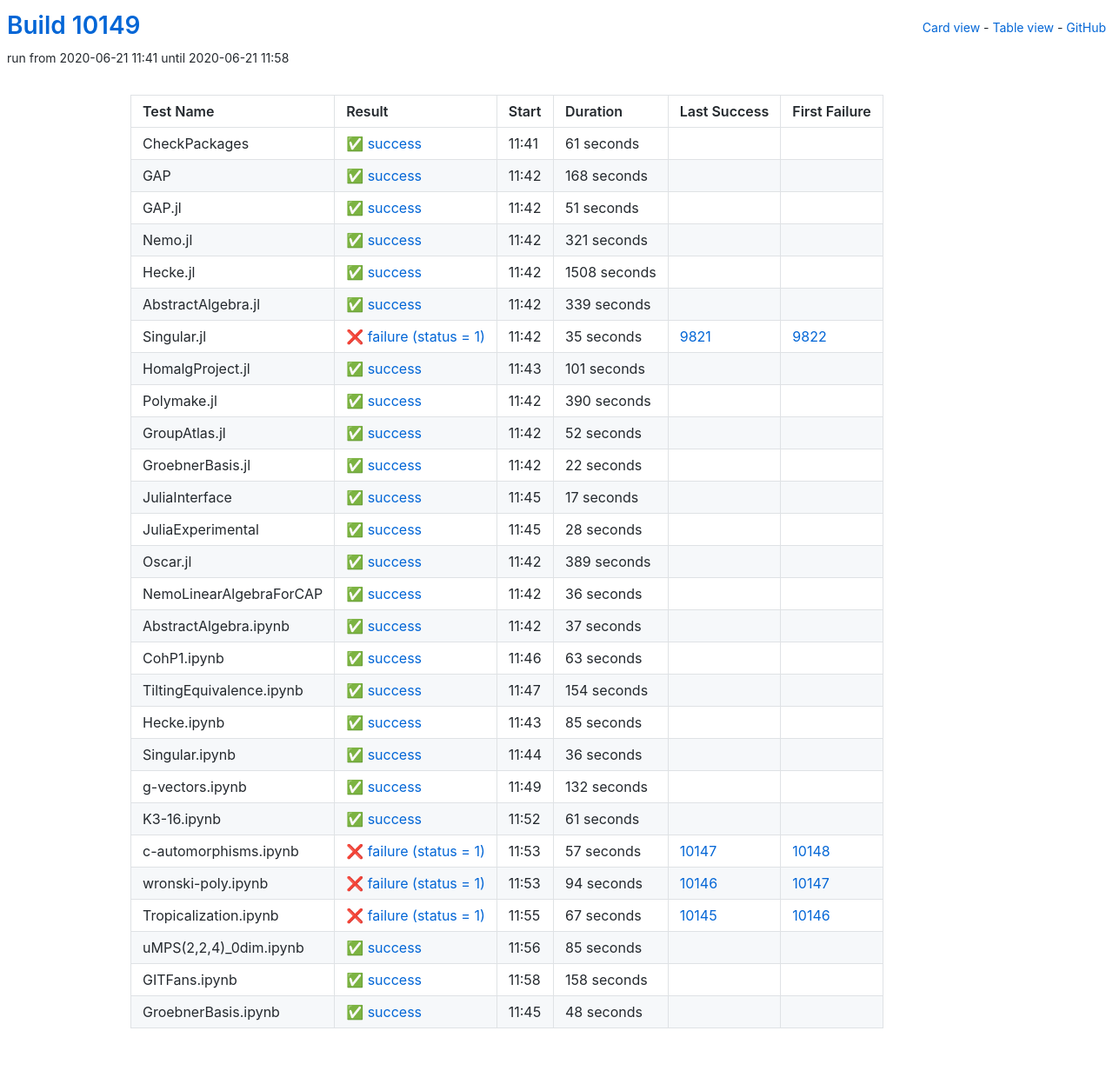
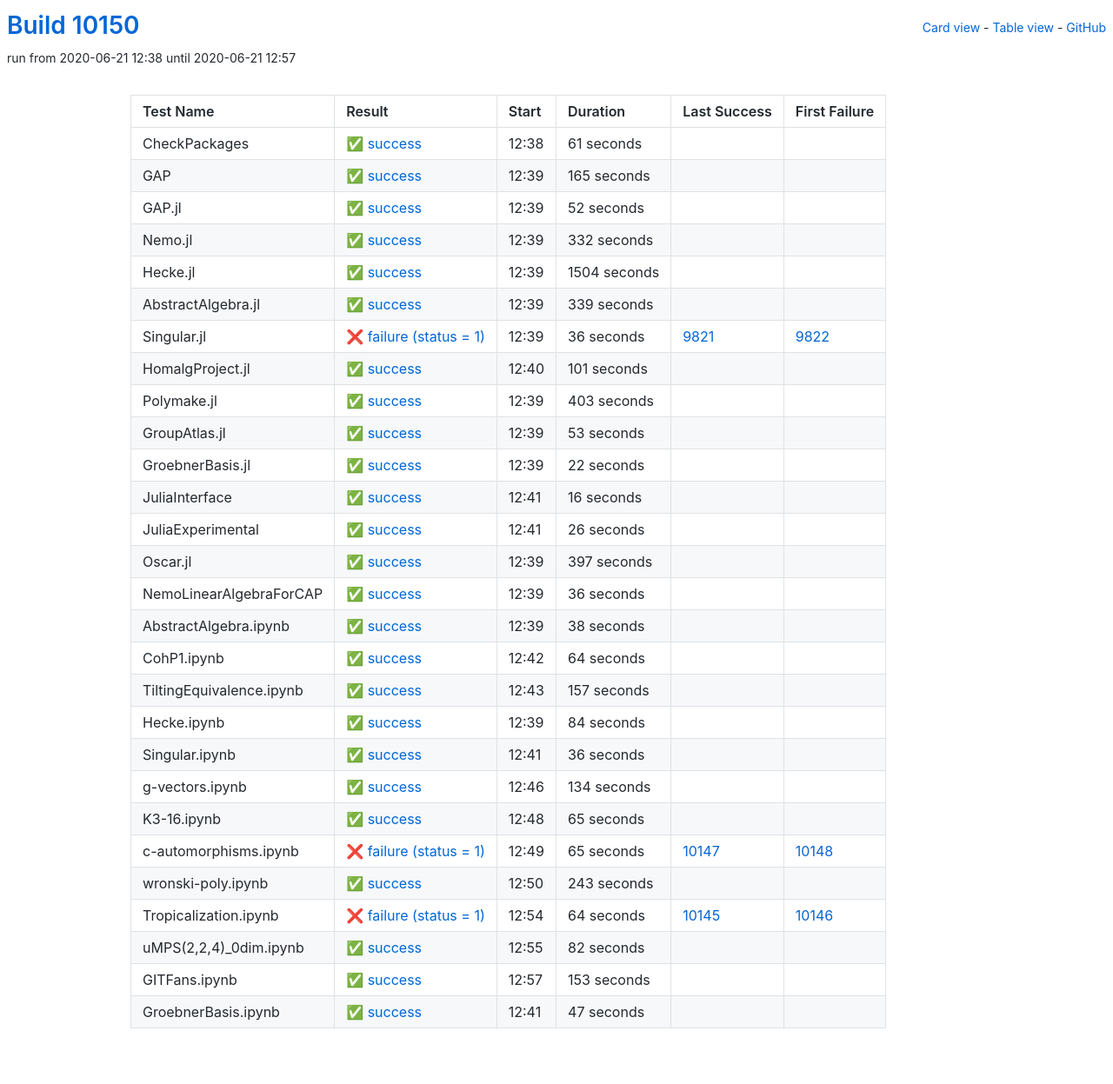
Before and after one commit to oscar-system/oscar-ci-status, a Jekyll site: the page built from table.html, in a window 1280 px wide. Shown: the whole page at 87% size. Built offline with Jekyll 4.4.1, drawn with Linux system fonts in a browser that asks for light colours.

Commit message:
Build #10150

```diff
--- a/_data/ci.yml
+++ b/_data/ci.yml
@@ -1,6 +1,6 @@
 ---
-build: 10149
-build_url: https://oscarci.mathematik.uni-kl.de/job/oscar/10149/
+build: 10150
+build_url: https://oscarci.mathematik.uni-kl.de/job/oscar/10150/
 job: oscar
 organization: oscar-system
 repo: oscar-ci-status
@@ -8,8 +8,8 @@
 tests:
 - name: CheckPackages
   id: checkpackages
-  log: https://oscarci.mathematik.uni-kl.de/job/oscar/10149/artifact/logs/build-10149/CheckPackages.log
-  start: 2020-06-21 11:41
+  log: https://oscarci.mathematik.uni-kl.de/job/oscar/10150/artifact/logs/build-10150/CheckPackages.log
+  start: 2020-06-21 12:38
   success: true
   exitcode: 0
   status: success
@@ -20,56 +20,56 @@
   first_failure_url:
 - name: GAP
   id: gap
-  log: https://oscarci.mathematik.uni-kl.de/job/oscar/10149/artifact/logs/build-10149/GAP.log
-  start: 2020-06-21 11:42
+  log: https://oscarci.mathematik.uni-kl.de/job/oscar/10150/artifact/logs/build-10150/GAP.log
+  start: 2020-06-21 12:39
   success: true
   exitcode: 0
   status: success
-  duration: 168
+  duration: 165
   last_success: false
   last_success_url:
   first_failure: false
   first_failure_url:
 - name: GAP.jl
   id: gap-jl
-  log: https://oscarci.mathematik.uni-kl.de/job/oscar/10149/artifact/logs/build-10149/GAP.jl.log
-  start: 2020-06-21 11:42
+  log: https://oscarci.mathematik.uni-kl.de/job/oscar/10150/artifact/logs/build-10150/GAP.jl.log
+  start: 2020-06-21 12:39
   success: true
   exitcode: 0
   status: success
-  duration: 51
+  duration: 52
   last_success: false
   last_success_url:
   first_failure: false
   first_failure_url:
 - name: Nemo.jl
   id: nemo-jl
-  log: https://oscarci.mathematik.uni-kl.de/job/oscar/10149/artifact/logs/build-10149/Nemo.jl.log
-  start: 2020-06-21 11:42
+  log: https://oscarci.mathematik.uni-kl.de/job/oscar/10150/artifact/logs/build-10150/Nemo.jl.log
+  start: 2020-06-21 12:39
   success: true
   exitcode: 0
   status: success
-  duration: 321
+  duration: 332
   last_success: false
   last_success_url:
   first_failure: false
   first_failure_url:
 - name: Hecke.jl
   id: hecke-jl
-  log: https://oscarci.mathematik.uni-kl.de/job/oscar/10149/artifact/logs/build-10149/Hecke.jl.log
-  start: 2020-06-21 11:42
+  log: https://oscarci.mathematik.uni-kl.de/job/oscar/10150/artifact/logs/build-10150/Hecke.jl.log
+  start: 2020-06-21 12:39
   success: true
   exitcode: 0
   status: success
-  duration: 1508
+  duration: 1504
   last_success: false
   last_success_url:
   first_failure: false
   first_failure_url:
 - name: AbstractAlgebra.jl
   id: abstractalgebra-jl
-  log: https://oscarci.mathematik.uni-kl.de/job/oscar/10149/artifact/logs/build-10149/AbstractAlgebra.jl.log
-  start: 2020-06-21 11:42
+  log: https://oscarci.mathematik.uni-kl.de/job/oscar/10150/artifact/logs/build-10150/AbstractAlgebra.jl.log
+  start: 2020-06-21 12:39
   success: true
   exitcode: 0
   status: success
@@ -80,20 +80,20 @@
   first_failure_url:
 - name: Singular.jl
   id: singular-jl
-  log: https://oscarci.mathematik.uni-kl.de/job/oscar/10149/artifact/logs/build-10149/Singular.jl.log
-  start: 2020-06-21 11:42
+  log: https://oscarci.mathematik.uni-kl.de/job/oscar/10150/artifact/logs/build-10150/Singular.jl.log
+  start: 2020-06-21 12:39
   success: false
   exitcode: 1
   status: failure
-  duration: 35
+  duration: 36
   last_success: 9821
   last_success_url: https://oscarci.mathematik.uni-kl.de/job/oscar/9821/
   first_failure: 9822
   first_failure_url: https://oscarci.mathematik.uni-kl.de/job/oscar/9822/
 - name: HomalgProject.jl
   id: homalgproject-jl
-  log: https://oscarci.mathematik.uni-kl.de/job/oscar/10149/artifact/logs/build-10149/HomalgProject.jl.log
-  start: 2020-06-21 11:43
+  log: https://oscarci.mathematik.uni-kl.de/job/oscar/10150/artifact/logs/build-10150/HomalgProject.jl.log
+  start: 2020-06-21 12:40
   success: true
   exitcode: 0
   status: success
@@ -104,32 +104,32 @@
   first_failure_url:
 - name: Polymake.jl
   id: polymake-jl
-  log: https://oscarci.mathematik.uni-kl.de/job/oscar/10149/artifact/logs/build-10149/Polymake.jl.log
-  start: 2020-06-21 11:42
+  log: https://oscarci.mathematik.uni-kl.de/job/oscar/10150/artifact/logs/build-10150/Polymake.jl.log
+  start: 2020-06-21 12:39
   success: true
   exitcode: 0
   status: success
-  duration: 390
+  duration: 403
   last_success: false
   last_success_url:
   first_failure: false
   first_failure_url:
 - name: GroupAtlas.jl
   id: groupatlas-jl
-  log: https://oscarci.mathematik.uni-kl.de/job/oscar/10149/artifact/logs/build-10149/GroupAtlas.jl.log
-  start: 2020-06-21 11:42
+  log: https://oscarci.mathematik.uni-kl.de/job/oscar/10150/artifact/logs/build-10150/GroupAtlas.jl.log
+  start: 2020-06-21 12:39
   success: true
   exitcode: 0
   status: success
-  duration: 52
+  duration: 53
   last_success: false
   last_success_url:
   first_failure: false
   first_failure_url:
 - name: GroebnerBasis.jl
   id: groebnerbasis-jl
-  log: https://oscarci.mathematik.uni-kl.de/job/oscar/10149/artifact/logs/build-10149/GroebnerBasis.jl.log
-  start: 2020-06-21 11:42
+  log: https://oscarci.mathematik.uni-kl.de/job/oscar/10150/artifact/logs/build-10150/GroebnerBasis.jl.log
+  start: 2020-06-21 12:39
   success: true
   exitcode: 0
   status: success
@@ -140,44 +140,44 @@
   first_failure_url:
 - name: JuliaInterface
   id: juliainterface
-  log: https://oscarci.mathematik.uni-kl.de/job/oscar/10149/artifact/logs/build-10149/JuliaInterface.log
-  start: 2020-06-21 11:45
+  log: https://oscarci.mathematik.uni-kl.de/job/oscar/10150/artifact/logs/build-10150/JuliaInterface.log
+  start: 2020-06-21 12:41
   success: true
   exitcode: 0
   status: success
-  duration: 17
+  duration: 16
   last_success: false
   last_success_url:
   first_failure: false
   first_failure_url:
 - name: JuliaExperimental
   id: juliaexperimental
-  log: https://oscarci.mathematik.uni-kl.de/job/oscar/10149/artifact/logs/build-10149/JuliaExperimental.log
-  start: 2020-06-21 11:45
+  log: https://oscarci.mathematik.uni-kl.de/job/oscar/10150/artifact/logs/build-10150/JuliaExperimental.log
+  start: 2020-06-21 12:41
   success: true
   exitcode: 0
   status: success
-  duration: 28
+  duration: 26
   last_success: false
   last_success_url:
   first_failure: false
   first_failure_url:
 - name: Oscar.jl
   id: oscar-jl
-  log: https://oscarci.mathematik.uni-kl.de/job/oscar/10149/artifact/logs/build-10149/Oscar.jl.log
-  start: 2020-06-21 11:42
+  log: https://oscarci.mathematik.uni-kl.de/job/oscar/10150/artifact/logs/build-10150/Oscar.jl.log
+  start: 2020-06-21 12:39
   success: true
   exitcode: 0
   status: success
-  duration: 389
+  duration: 397
   last_success: false
   last_success_url:
   first_failure: false
   first_failure_url:
 - name: NemoLinearAlgebraForCAP
   id: nemolinearalgebraforcap
-  log: https://oscarci.mathematik.uni-kl.de/job/oscar/10149/artifact/logs/build-10149/NemoLinearAlgebraForCAP.log
-  start: 2020-06-21 11:42
+  log: https://oscarci.mathematik.uni-kl.de/job/oscar/10150/artifact/logs/build-10150/NemoLinearAlgebraForCAP.log
+  start: 2020-06-21 12:39
   success: true
   exitcode: 0
   status: success
@@ -188,56 +188,56 @@
   first_failure_url:
 - name: AbstractAlgebra.ipynb
   id: abstractalgebra-ipynb
-  log: https://oscarci.mathematik.uni-kl.de/job/oscar/10149/artifact/logs/build-10149/AbstractAlgebra.ipynb.log
-  start: 2020-06-21 11:42
+  log: https://oscarci.mathematik.uni-kl.de/job/oscar/10150/artifact/logs/build-10150/AbstractAlgebra.ipynb.log
+  start: 2020-06-21 12:39
   success: true
   exitcode: 0
   status: success
-  duration: 37
+  duration: 38
   last_success: false
   last_success_url:
   first_failure: false
   first_failure_url:
 - name: CohP1.ipynb
   id: cohp1-ipynb
-  log: https://oscarci.mathematik.uni-kl.de/job/oscar/10149/artifact/logs/build-10149/CohP1.ipynb.log
-  start: 2020-06-21 11:46
+  log: https://oscarci.mathematik.uni-kl.de/job/oscar/10150/artifact/logs/build-10150/CohP1.ipynb.log
+  start: 2020-06-21 12:42
   success: true
   exitcode: 0
   status: success
-  duration: 63
+  duration: 64
   last_success: false
   last_success_url:
   first_failure: false
   first_failure_url:
 - name: TiltingEquivalence.ipynb
   id: tiltingequivalence-ipynb
-  log: https://oscarci.mathematik.uni-kl.de/job/oscar/10149/artifact/logs/build-10149/TiltingEquivalence.ipynb.log
-  start: 2020-06-21 11:47
+  log: https://oscarci.mathematik.uni-kl.de/job/oscar/10150/artifact/logs/build-10150/TiltingEquivalence.ipynb.log
+  start: 2020-06-21 12:43
   success: true
   exitcode: 0
   status: success
-  duration: 154
+  duration: 157
   last_success: false
   last_success_url:
   first_failure: false
   first_failure_url:
 - name: Hecke.ipynb
   id: hecke-ipynb
-  log: https://oscarci.mathematik.uni-kl.de/job/oscar/10149/artifact/logs/build-10149/Hecke.ipynb.log
-  start: 2020-06-21 11:43
+  log: https://oscarci.mathematik.uni-kl.de/job/oscar/10150/artifact/logs/build-10150/Hecke.ipynb.log
+  start: 2020-06-21 12:39
   success: true
   exitcode: 0
   status: success
-  duration: 85
+  duration: 84
   last_success: false
   last_success_url:
   first_failure: false
   first_failure_url:
 - name: Singular.ipynb
   id: singular-ipynb
-  log: https://oscarci.mathematik.uni-kl.de/job/oscar/10149/artifact/logs/build-10149/Singular.ipynb.log
-  start: 2020-06-21 11:44
+  log: https://oscarci.mathematik.uni-kl.de/job/oscar/10150/artifact/logs/build-10150/Singular.ipynb.log
+  start: 2020-06-21 12:41
   success: true
   exitcode: 0
   status: success
@@ -248,96 +248,96 @@
   first_failure_url:
 - name: g-vectors.ipynb
   id: g-vectors-ipynb
-  log: https://oscarci.mathematik.uni-kl.de/job/oscar/10149/artifact/logs/build-10149/g-vectors.ipynb.log
-  start: 2020-06-21 11:49
+  log: https://oscarci.mathematik.uni-kl.de/job/oscar/10150/artifact/logs/build-10150/g-vectors.ipynb.log
+  start: 2020-06-21 12:46
   success: true
   exitcode: 0
   status: success
-  duration: 132
+  duration: 134
   last_success: false
   last_success_url:
   first_failure: false
   first_failure_url:
 - name: K3-16.ipynb
   id: k3-16-ipynb
-  log: https://oscarci.mathematik.uni-kl.de/job/oscar/10149/artifact/logs/build-10149/K3-16.ipynb.log
-  start: 2020-06-21 11:52
+  log: https://oscarci.mathematik.uni-kl.de/job/oscar/10150/artifact/logs/build-10150/K3-16.ipynb.log
+  start: 2020-06-21 12:48
   success: true
   exitcode: 0
   status: success
-  duration: 61
+  duration: 65
   last_success: false
   last_success_url:
   first_failure: false
   first_failure_url:
 - name: c-automorphisms.ipynb
   id: c-automorphisms-ipynb
-  log: https://oscarci.mathematik.uni-kl.de/job/oscar/10149/artifact/logs/build-10149/c-automorphisms.ipynb.log
-  start: 2020-06-21 11:53
+  log: https://oscarci.mathematik.uni-kl.de/job/oscar/10150/artifact/logs/build-10150/c-automorphisms.ipynb.log
+  start: 2020-06-21 12:49
   success: false
   exitcode: 1
   status: failure
-  duration: 57
+  duration: 65
   last_success: 10147
   last_success_url: https://oscarci.mathematik.uni-kl.de/job/oscar/10147/
   first_failure: 10148
   first_failure_url: https://oscarci.mathematik.uni-kl.de/job/oscar/10148/
 - name: wronski-poly.ipynb
   id: wronski-poly-ipynb
-  log: https://oscarci.mathematik.uni-kl.de/job/oscar/10149/artifact/logs/build-10149/wronski-poly.ipynb.log
-  start: 2020-06-21 11:53
+  log: https://oscarci.mathematik.uni-kl.de/job/oscar/10150/artifact/logs/build-10150/wronski-poly.ipynb.log
+  start: 2020-06-21 12:50
+  success: true
+  exitcode: 0
+  status: success
+  duration: 243
+  last_success: false
+  last_success_url:
+  first_failure: false
+  first_failure_url:
+- name: Tropicalization.ipynb
+  id: tropicalization-ipynb
+  log: https://oscarci.mathematik.uni-kl.de/job/oscar/10150/artifact/logs/build-10150/Tropicalization.ipynb.log
+  start: 2020-06-21 12:54
   success: false
   exitcode: 1
   status: failure
-  duration: 94
-  last_success: 10146
-  last_success_url: https://oscarci.mathematik.uni-kl.de/job/oscar/10146/
-  first_failure: 10147
-  first_failure_url: https://oscarci.mathematik.uni-kl.de/job/oscar/10147/
-- name: Tropicalization.ipynb
-  id: tropicalization-ipynb
-  log: https://oscarci.mathematik.uni-kl.de/job/oscar/10149/artifact/logs/build-10149/Tropicalization.ipynb.log
-  start: 2020-06-21 11:55
-  success: false
-  exitcode: 1
-  status: failure
-  duration: 67
+  duration: 64
   last_success: 10145
   last_success_url: https://oscarci.mathematik.uni-kl.de/job/oscar/10145/
   first_failure: 10146
   first_failure_url: https://oscarci.mathematik.uni-kl.de/job/oscar/10146/
 - name: uMPS(2,2,4)_0dim.ipynb
   id: umps-2-2-4-0dim-ipynb
-  log: https://oscarci.mathematik.uni-kl.de/job/oscar/10149/artifact/logs/build-10149/uMPS-2-2-4-_0dim.ipynb.log
-  start: 2020-06-21 11:56
+  log: https://oscarci.mathematik.uni-kl.de/job/oscar/10150/artifact/logs/build-10150/uMPS-2-2-4-_0dim.ipynb.log
+  start: 2020-06-21 12:55
   success: true
   exitcode: 0
   status: success
-  duration: 85
+  duration: 82
   last_success: false
   last_success_url:
   first_failure: false
   first_failure_url:
 - name: GITFans.ipynb
   id: gitfans-ipynb
-  log: https://oscarci.mathematik.uni-kl.de/job/oscar/10149/artifact/logs/build-10149/GITFans.ipynb.log
-  start: 2020-06-21 11:58
+  log: https://oscarci.mathematik.uni-kl.de/job/oscar/10150/artifact/logs/build-10150/GITFans.ipynb.log
+  start: 2020-06-21 12:57
   success: true
   exitcode: 0
   status: success
-  duration: 158
+  duration: 153
   last_success: false
   last_success_url:
   first_failure: false
   first_failure_url:
 - name: GroebnerBasis.ipynb
   id: groebnerbasis-ipynb
-  log: https://oscarci.mathematik.uni-kl.de/job/oscar/10149/artifact/logs/build-10149/GroebnerBasis.ipynb.log
-  start: 2020-06-21 11:45
+  log: https://oscarci.mathematik.uni-kl.de/job/oscar/10150/artifact/logs/build-10150/GroebnerBasis.ipynb.log
+  start: 2020-06-21 12:41
   success: true
   exitcode: 0
   status: success
-  duration: 48
+  duration: 47
   last_success: false
   last_success_url:
   first_failure: false
```
Also changed, not shown: README.md.
